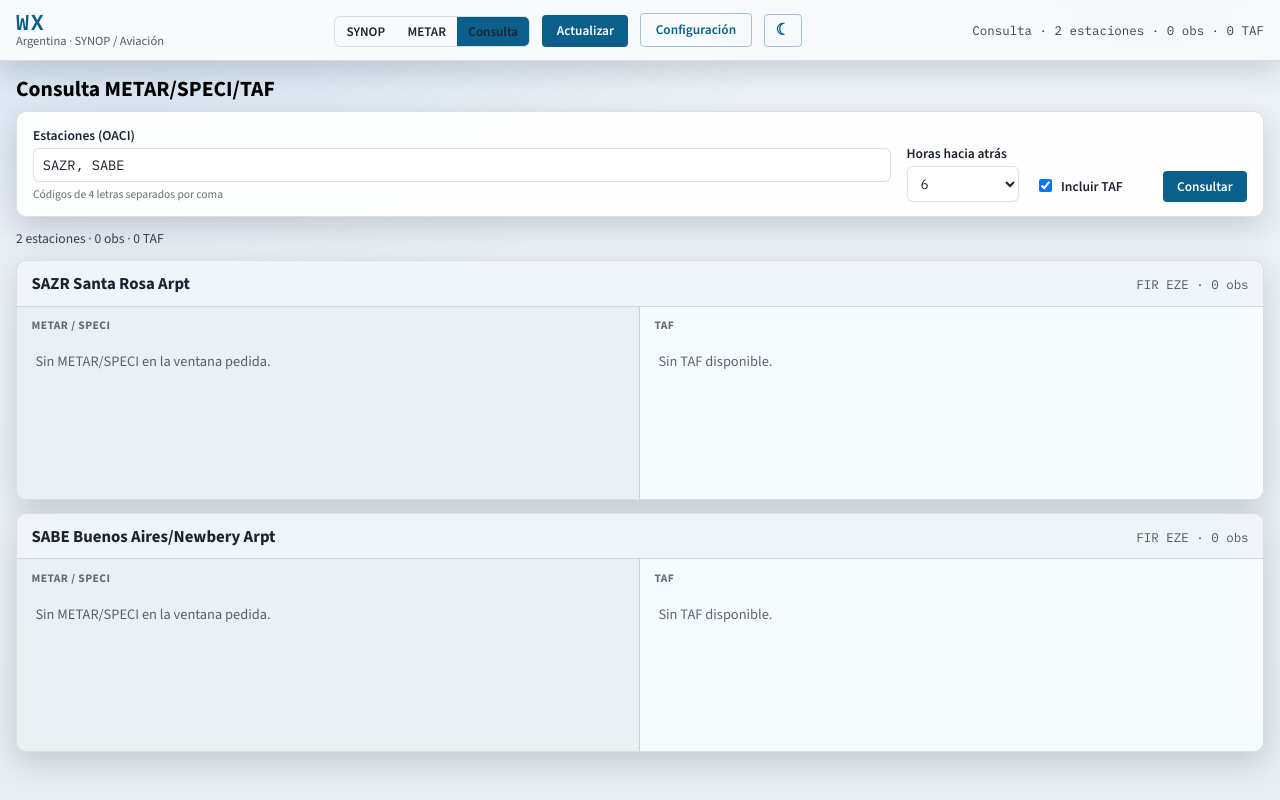
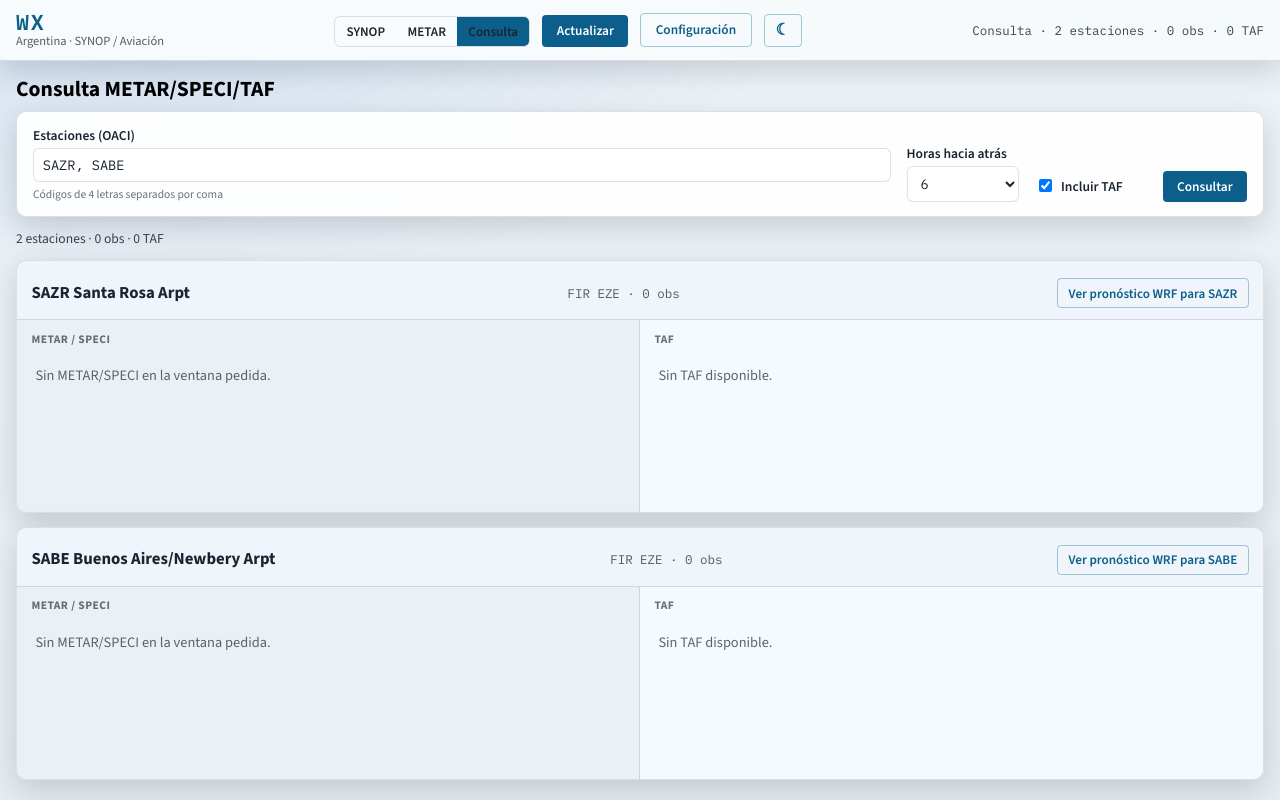
Before and after one commit to negrofei/mi-pom, a Flask app: page /consulta in a window 1280 px wide. Run offline with Flask 3, Linux system fonts and the light colour scheme; data that the repository does not hold is empty.

Commit message:
Add WRF forecast links and paint SYNOP cloud oktas for CB/TCU.
Co-authored-by: Cursor <cursoragent@cursor.com>

```diff
--- a/static/css/style.css
+++ b/static/css/style.css
@@ -873,6 +873,23 @@ html:not([data-theme="dark"]) .btn.theme-toggle .theme-icon-light { display: non
   margin: 0.35rem 0 0.85rem;
 }
 
+a.wrf-forecast-link {
+  display: inline-flex;
+  align-items: center;
+  justify-content: center;
+  width: 100%;
+  margin: 0 0 0.85rem;
+  text-decoration: none;
+  box-sizing: border-box;
+}
+
+.lookup-station-head a.wrf-forecast-link {
+  width: auto;
+  margin: 0.35rem 0 0;
+  padding: 0.35rem 0.65rem;
+  font-size: 0.82rem;
+}
+
 .vis-legend {
   display: flex;
   flex-wrap: wrap;
--- a/static/js/lookup.js
+++ b/static/js/lookup.js
@@ -146,6 +146,11 @@
             ${taf && taf.raw ? " · TAF" : ""}
             ${latestIso ? ` · ref ${esc(latestIso)}` : ""}
           </div>
+          ${
+            global.MetarPlot && typeof global.MetarPlot.wrfForecastLinkHtml === "function"
+              ? global.MetarPlot.wrfForecastLinkHtml(st.icao)
+              : ""
+          }
         </header>
         <div class="lookup-split">
           <div class="lookup-col lookup-col-obs">
--- a/static/js/metar.js
+++ b/static/js/metar.js
@@ -1096,6 +1096,23 @@
     }
   }
 
+  function wrfForecastUrl(icao) {
+    const code = String(icao || "")
+      .toUpperCase()
+      .replace(/[^A-Z]/g, "");
+    if (code.length !== 4) return null;
+    return `http://127.0.0.1:8765/meteogramas/${code}`;
+  }
+
+  function wrfForecastLinkHtml(icao) {
+    const url = wrfForecastUrl(icao);
+    if (!url) return "";
+    const code = String(icao).toUpperCase();
+    return `<a class="btn ghost wrf-forecast-link" href="${esc(
+      url
+    )}" target="_blank" rel="noopener noreferrer">Ver pronóstico WRF para ${esc(code)}</a>`;
+  }
+
   function speciPanelHtml(speci) {
     if (!speci) return "";
     const cat = catMeta(speci.flt_cat);
@@ -1267,6 +1284,7 @@
               )}" data-nombre="${esc(a.nombre || a.icao)}">Historial METAR/SPECI 24 h</button>`
             : ""
         }
+        ${wrfForecastLinkHtml(a.icao)}
         <div class="av-grid">
           <div class="av-card">
             <div class="av-label">Visibilidad</div>
@@ -1668,6 +1686,8 @@
     annotateTafRawHtml,
     setColorRawMessages,
     isColorRawMessages,
+    wrfForecastUrl,
+    wrfForecastLinkHtml,
     baseHeightStyle,
     skyState,
     coverAmount,
--- a/static/js/symbols.js
+++ b/static/js/symbols.js
@@ -45,31 +45,32 @@
       .replace(/"/g, "&quot;");
   }
 
-  function cloudCoverSymbol(n, x, y, r) {
+  function cloudCoverSymbol(n, x, y, r, ink) {
+    const color = ink || "#111";
     const code = n == null || n === "" || n === "/" ? null : String(n);
     if (code == null) {
-      return `<circle cx="${x}" cy="${y}" r="${r}" fill="none" stroke="#111" stroke-width="1.6" stroke-dasharray="2 2"/>`;
+      return `<circle cx="${x}" cy="${y}" r="${r}" fill="none" stroke="${color}" stroke-width="1.6" stroke-dasharray="2 2"/>`;
     }
     const c = Number(code);
-    const base = `<circle cx="${x}" cy="${y}" r="${r}" fill="#fff" stroke="#111" stroke-width="1.6"/>`;
+    const base = `<circle cx="${x}" cy="${y}" r="${r}" fill="#fff" stroke="${color}" stroke-width="1.6"/>`;
     if (c === 0) return base;
     if (c === 9) {
       // cielo obscurecido: X
       return (
         base +
-        `<path d="M${x - r * 0.55} ${y - r * 0.55} L${x + r * 0.55} ${y + r * 0.55} M${x + r * 0.55} ${y - r * 0.55} L${x - r * 0.55} ${y + r * 0.55}" stroke="#111" stroke-width="1.8"/>`
+        `<path d="M${x - r * 0.55} ${y - r * 0.55} L${x + r * 0.55} ${y + r * 0.55} M${x + r * 0.55} ${y - r * 0.55} L${x - r * 0.55} ${y + r * 0.55}" stroke="${color}" stroke-width="1.8"/>`
       );
     }
     // Rellenos por oktas (aproximación)
     const clips = {
-      1: `<path d="M${x} ${y - r} A${r} ${r} 0 0 1 ${x + 0.01} ${y - r} L${x} ${y} Z" fill="#111"/>`,
-      2: `<path d="M${x} ${y - r} A${r} ${r} 0 0 1 ${x + r} ${y} L${x} ${y} Z" fill="#111"/>`,
-      3: `<path d="M${x} ${y - r} A${r} ${r} 0 0 1 ${x + r * 0.7} ${y + r * 0.7} L${x} ${y} Z" fill="#111"/>`,
-      4: `<path d="M${x} ${y - r} A${r} ${r} 0 0 1 ${x} ${y + r} L${x} ${y} Z" fill="#111"/>`,
-      5: `<path d="M${x} ${y - r} A${r} ${r} 0 1 1 ${x - r * 0.7} ${y + r * 0.7} L${x} ${y} Z" fill="#111"/>`,
-      6: `<path d="M${x} ${y - r} A${r} ${r} 0 1 1 ${x - r} ${y} L${x} ${y} Z" fill="#111"/>`,
-      7: `${base}<circle cx="${x}" cy="${y}" r="${r - 0.5}" fill="#111"/><circle cx="${x}" cy="${y}" r="${r * 0.28}" fill="#fff"/>`,
-      8: `<circle cx="${x}" cy="${y}" r="${r}" fill="#111" stroke="#111" stroke-width="1.6"/>`,
+      1: `<path d="M${x} ${y - r} A${r} ${r} 0 0 1 ${x + 0.01} ${y - r} L${x} ${y} Z" fill="${color}"/>`,
+      2: `<path d="M${x} ${y - r} A${r} ${r} 0 0 1 ${x + r} ${y} L${x} ${y} Z" fill="${color}"/>`,
+      3: `<path d="M${x} ${y - r} A${r} ${r} 0 0 1 ${x + r * 0.7} ${y + r * 0.7} L${x} ${y} Z" fill="${color}"/>`,
+      4: `<path d="M${x} ${y - r} A${r} ${r} 0 0 1 ${x} ${y + r} L${x} ${y} Z" fill="${color}"/>`,
+      5: `<path d="M${x} ${y - r} A${r} ${r} 0 1 1 ${x - r * 0.7} ${y + r * 0.7} L${x} ${y} Z" fill="${color}"/>`,
+      6: `<path d="M${x} ${y - r} A${r} ${r} 0 1 1 ${x - r} ${y} L${x} ${y} Z" fill="${color}"/>`,
+      7: `${base}<circle cx="${x}" cy="${y}" r="${r - 0.5}" fill="${color}"/><circle cx="${x}" cy="${y}" r="${r * 0.28}" fill="#fff"/>`,
+      8: `<circle cx="${x}" cy="${y}" r="${r}" fill="${color}" stroke="${color}" stroke-width="1.6"/>`,
     };
     if (c === 7) return clips[7];
     if (c === 8) return clips[8];
--- a/static/js/timeseries.js
+++ b/static/js/timeseries.js
@@ -98,7 +98,30 @@
     return Math.round((Number(m) * M_TO_FT) / 50) * 50; // redondeo a 50 ft
   }
 
-  function makeCloudBand({ base_ft, thickness_m, cover, label, raw, ns, kind }) {
+  /** cb | tcu | null a partir de género sec.3 / CL sec.1 / nombre. */
+  function convectiveKind({ genus, genus_name, cl, label, raw }) {
+    const name = String(genus_name || label || "").toLowerCase();
+    const tok = String(raw || "").toUpperCase();
+    if (
+      String(genus) === "9" ||
+      cl === "3" ||
+      cl === "9" ||
+      /\bcb\b|cumulonimbus/.test(name) ||
+      /\bCB\b/.test(tok)
+    ) {
+      return "cb";
+    }
+    if (
+      cl === "2" ||
+      /\btcu\b|towering|torre|congestus/.test(name) ||
+      /\bTCU\b/.test(tok)
+    ) {
+      return "tcu";
+    }
+    return null;
+  }
+
+  function makeCloudBand({ base_ft, thickness_m, cover, label, raw, ns, kind, convective }) {
     const thickFt = Math.max(100, metersToFeet(thickness_m));
     return {
       height_ft: base_ft,
@@ -110,6 +133,7 @@
       raw: raw || null,
       ns,
       kind: kind || null,
+      convective: convective || null,
     };
   }
 
@@ -127,15 +151,22 @@
       const cover = l.ns != null && l.ns !== "/" ? Number(l.ns) : null;
       if (cover == null || Number.isNaN(cover)) return;
       const thick = thicknessFromGenus(l.genus);
+      const label = l.genus_name || (l.genus != null ? `C=${l.genus}` : null);
       out.push(
         makeCloudBand({
           base_ft: ft,
           thickness_m: thick,
           cover,
-          label: l.genus_name || (l.genus != null ? `C=${l.genus}` : null),
+          label,
           raw: l.raw || null,
           ns: l.ns,
           kind: "sec.3",
+          convective: convectiveKind({
+            genus: l.genus,
+            genus_name: l.genus_name,
+            label,
+            raw: l.raw,
+          }),
         })
       );
     });
@@ -152,20 +183,22 @@
         THICKNESS_M.Sc;
       if (ft != null && cover != null && !Number.isNaN(cover)) {
         const cl = obs.cl != null ? String(obs.cl) : null;
+        const label =
+          cl != null
+            ? `CL=${cl} · h=${h} (sec.1)`
+            : h != null
+              ? `h=${h} (sec.1)`
+              : "sec.1";
         out.push(
           makeCloudBand({
             base_ft: ft,
             thickness_m: thick,
             cover,
-            label:
-              cl != null
-                ? `CL=${cl} · h=${h} (sec.1)`
-                : h != null
-                  ? `h=${h} (sec.1)`
-                  : "sec.1",
+            label,
             raw: null,
             ns: String(coverRaw),
             kind: "sec.1",
+            convective: convectiveKind({ cl, label }),
           })
         );
       }
@@ -654,17 +687,37 @@
         }`;
       });
       const tipTxt = tip("Nubosidad (base + espesor típico)", tipLines.concat([hourLabel(p)]));
-      // Marcas: base (círculo) y tope (rayita)
+      // Marcas: espesor (rayita) + círculo de oktas SYNOP (N) en la base
       const marks = layers
         .map((c) => {
           const yBase = cy(c.height_ft);
           const yTop = cy(c.top_ft != null ? c.top_ft : c.height_ft);
-          const g = Math.round(220 - (c.cover / 8) * 180);
           const yLo = Math.min(yBase, yTop);
           const yHi = Math.max(yBase, yTop);
+          const nRaw =
+            c.ns != null && c.ns !== "/" && !Number.isNaN(Number(c.ns))
+              ? Number(c.ns)
+              : Number(c.cover);
+          const nCode =
+            nRaw != null && !Number.isNaN(nRaw)
+              ? String(Math.max(0, Math.min(9, Math.round(nRaw))))
+              : "9999";
+          const r = 5.5;
+          const ink =
+            c.convective === "cb"
+              ? "#c62828"
+              : c.convective === "tcu"
+                ? "#ef6c00"
+                : "#111";
+          const oktas =
+            S() && typeof S().cloudCoverSymbol === "function"
+              ? S().cloudCoverSymbol(nCode === "9999" ? null : nCode, x, yBase, r, ink)
+              : `<image href="${IMG}/simbolos/N${nCode}.png" xlink:href="${IMG}/simbolos/N${nCode}.png" x="${
+                  x - r
+                }" y="${yBase - r}" width="${r * 2}" height="${r * 2}" />`;
           return (
             `<line x1="${x}" y1="${yLo}" x2="${x}" y2="${yHi}" stroke="rgba(30,30,30,0.35)" stroke-width="1.2" />` +
-            `<circle cx="${x}" cy="${yBase}" r="2.4" fill="rgb(${g},${g},${g})" stroke="#222" stroke-width="0.7" />`
+            oktas
           );
         })
         .join("");
```
